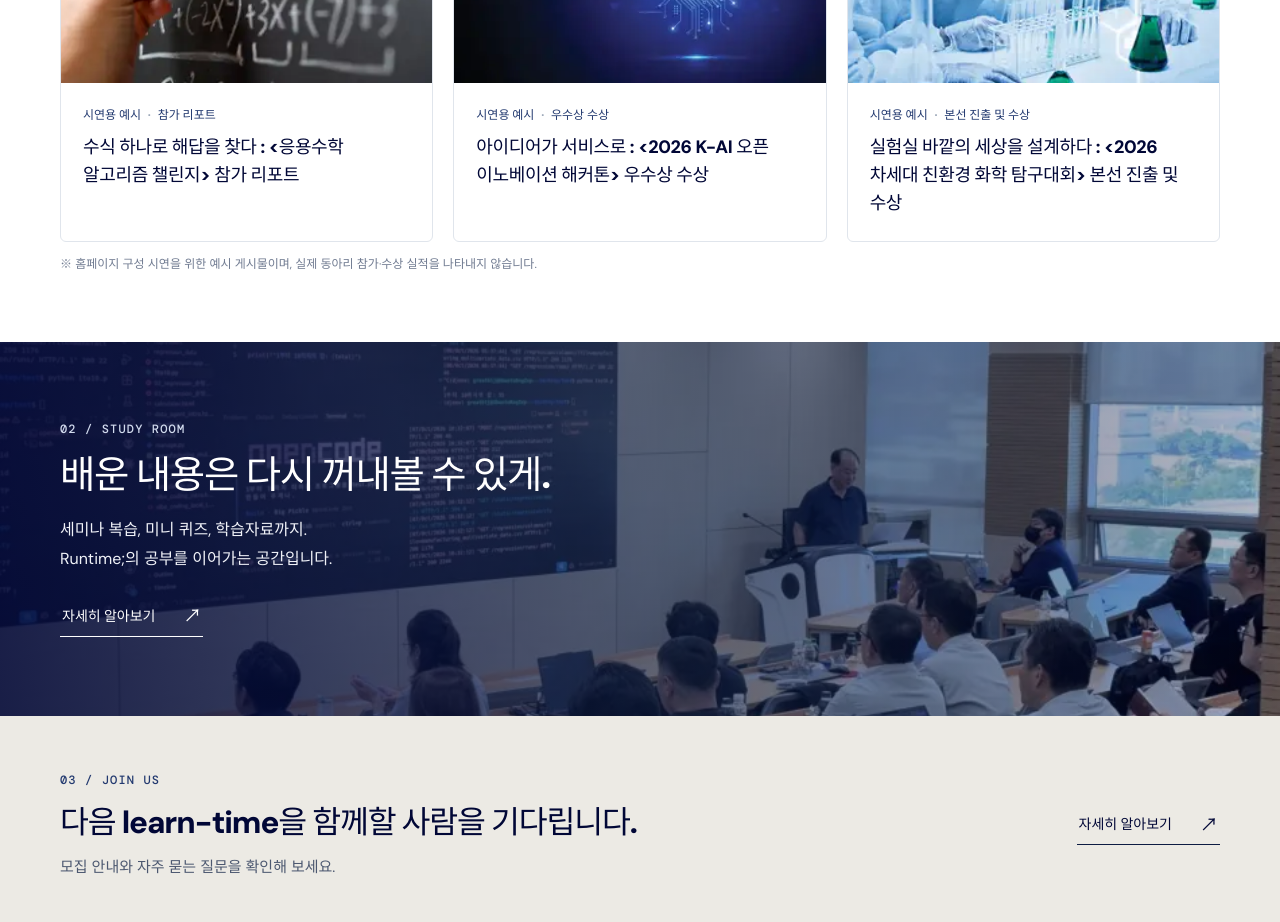
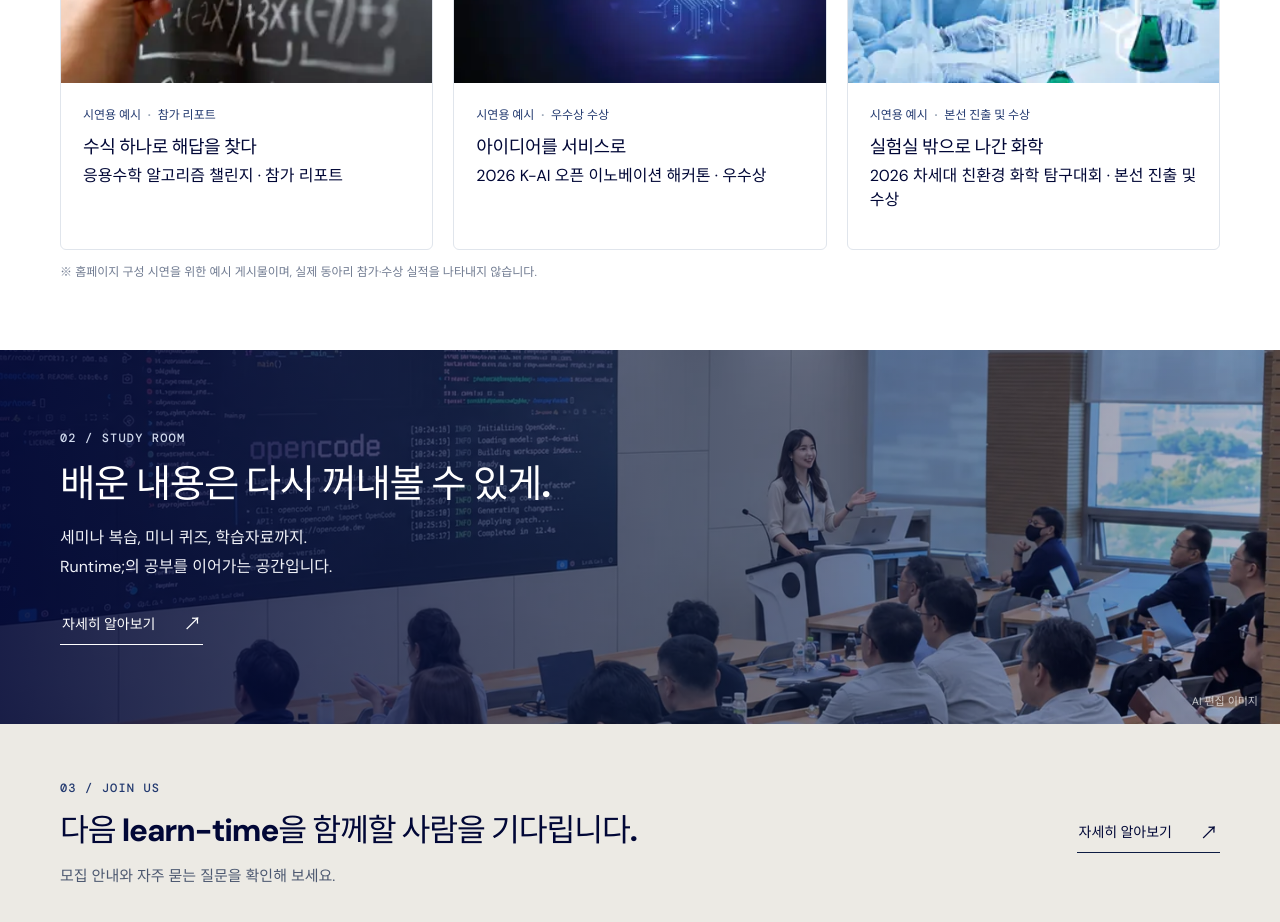
Before and after one commit to KHU-Runtime/Runtime-Main-Website, a React (Vite) app: page / in a window 1280 px wide. Shown: the part 1160-2082 px from the top of the page. Built offline with nearby package versions, Linux system fonts and the light colour scheme.

Commit message:
content: concise project card titles and replace seminar background with edited presenter image

```diff
--- a/src/App.jsx
+++ b/src/App.jsx
@@ -60,19 +60,22 @@ const PROJECT_HOME_EXAMPLES = [
   {
     id: 'home-example-math',
     category: '참가 리포트',
-    title: '수식 하나로 해답을 찾다 : <응용수학 알고리즘 챌린지> 참가 리포트',
+    title: '수식 하나로 해답을 찾다',
+    subtitle: '응용수학 알고리즘 챌린지 · 참가 리포트',
     cover: import.meta.env.BASE_URL + 'images/project-math.webp',
   },
   {
     id: 'home-example-ai',
     category: '우수상 수상',
-    title: '아이디어가 서비스로 : <2026 K-AI 오픈 이노베이션 해커톤> 우수상 수상',
+    title: '아이디어를 서비스로',
+    subtitle: '2026 K-AI 오픈 이노베이션 해커톤 · 우수상',
     cover: import.meta.env.BASE_URL + 'images/project-ai.webp',
   },
   {
     id: 'home-example-chemistry',
     category: '본선 진출 및 수상',
-    title: '실험실 바깥의 세상을 설계하다 : <2026 차세대 친환경 화학 탐구대회> 본선 진출 및 수상',
+    title: '실험실 밖으로 나간 화학',
+    subtitle: '2026 차세대 친환경 화학 탐구대회 · 본선 진출 및 수상',
     cover: import.meta.env.BASE_URL + 'images/project-chemistry.webp',
   },
 ]
@@ -243,7 +246,7 @@ function Home() {
     { key: 'study', title: '스터디', sub: 'ADsP · SQLD', to: '#/activities/certificates' },
     { key: 'trophy', title: '대회 참여', sub: '공모전 · 해커톤 · 경진대회', to: '#/projects/archive' },
   ]
-  const seminarImage = import.meta.env.BASE_URL + 'images/seminar-runtime-actual.webp'
+  const seminarImage = import.meta.env.BASE_URL + 'images/seminar-edited-presenter.webp'
 
   return <>
     <div className="home-showcase">
@@ -300,6 +303,7 @@ function Home() {
               <div className="home-project-body">
                 <span className="home-project-label">시연용 예시 <span aria-hidden="true">·</span> {project.category}</span>
                 <h3>{project.title}</h3>
+                <p className="home-project-subtitle">{project.subtitle}</p>
               </div>
             </article>
           ))}
@@ -316,7 +320,7 @@ function Home() {
         <p>세미나 복습, 미니 퀴즈, 학습자료까지.<br />Runtime;의 공부를 이어가는 공간입니다.</p>
         <a className="home-more-link home-more-light" href="#/study/notes">자세히 알아보기 <span aria-hidden="true">↗</span></a>
       </div>
-
+      <span className="home-study-image-note">AI 편집 이미지</span>
     </section>
 
     <section className="home-join-section" aria-labelledby="home-join-title">
```
